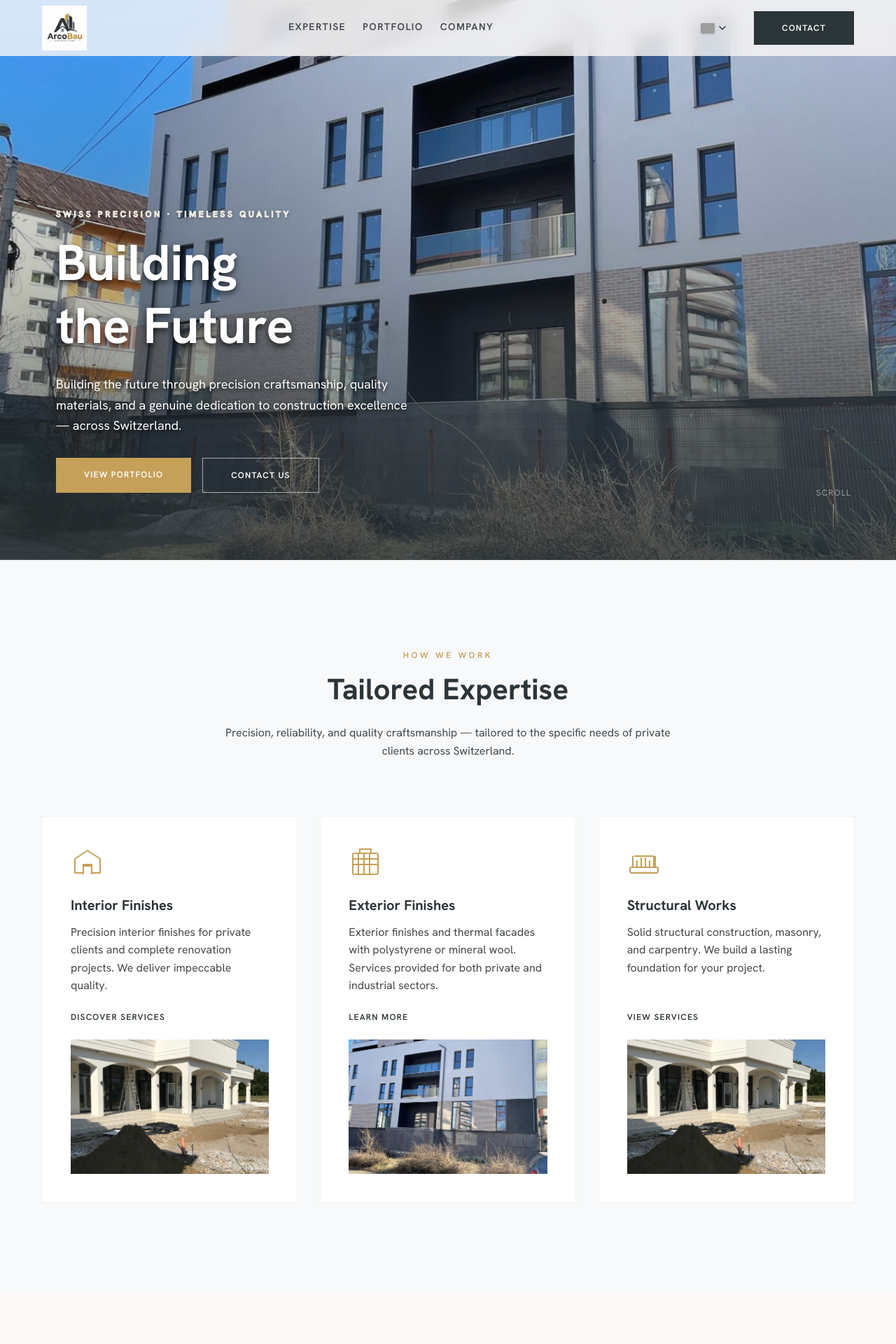
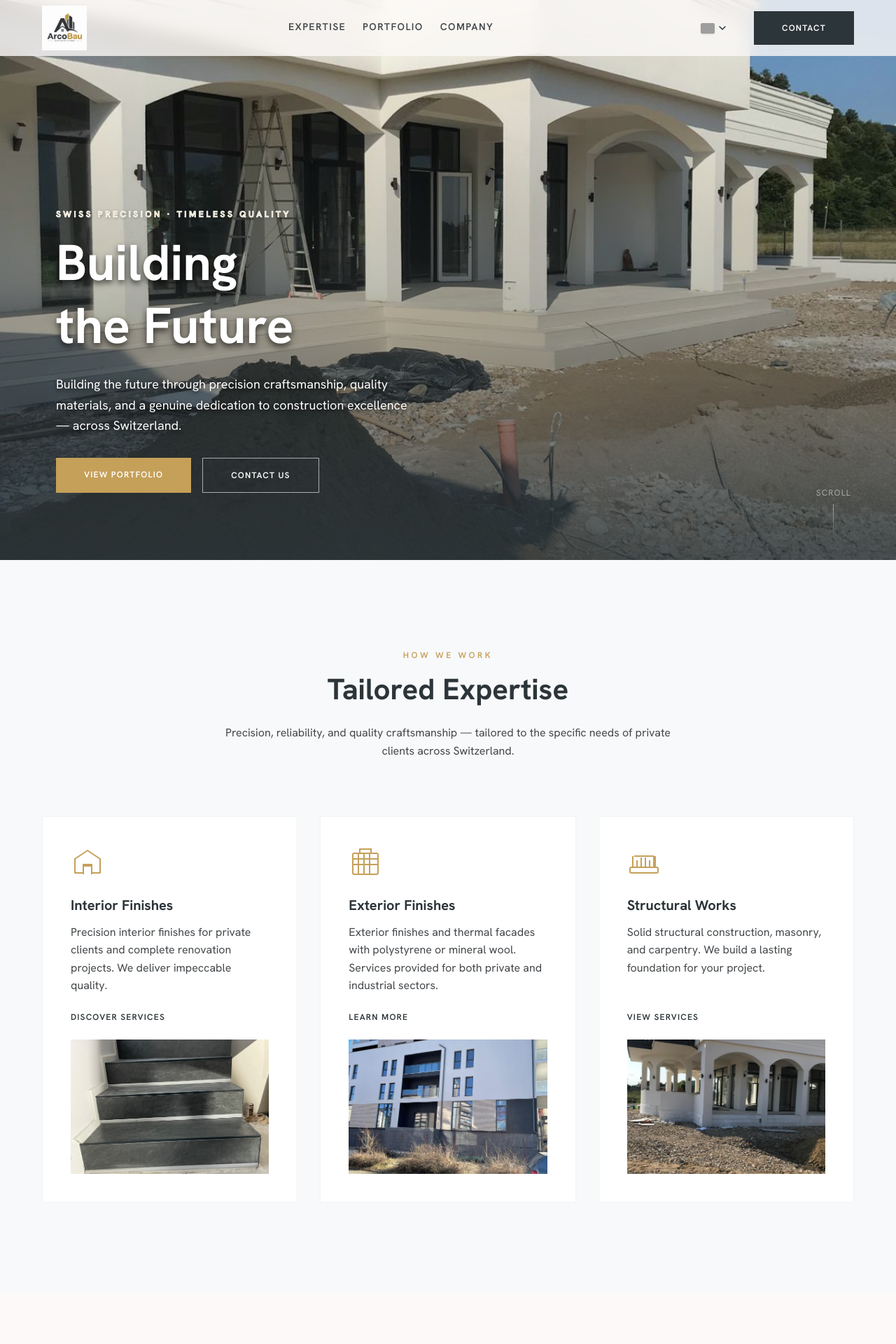
Before and after one commit to andy12b/arcobau, a Next.js app: page / in a window 1280 px wide. Shown: the top 1920 px of the page at 70% size. Built offline with nearby package versions, Linux system fonts and the light colour scheme; grey boxes are pictures that could not be loaded.

Commit message:
Update hero image and fix section labels

```diff
--- a/app/expertise/ExpertisePage.tsx
+++ b/app/expertise/ExpertisePage.tsx
@@ -22,7 +22,7 @@ export default function ExpertisePage() {
       body: t.expertise.services.resBody,
       cta: t.expertise.services.resCta,
       features: t.expertise.services.resFeatures,
-      img: "/images/fatade-case/fatade-case-1.jpeg",
+      img: "/images/ceramica/ceramica-6.jpeg",
       href: "/contact",
     },
     {
@@ -55,7 +55,7 @@ export default function ExpertisePage() {
       body: t.expertise.services.floorBody,
       cta: t.expertise.services.floorCta,
       features: t.expertise.services.floorFeatures,
-      img: "/images/fatade-case/fatade-case-1.jpeg",
+      img: "/images/fatade-case/fatade-case-4.jpeg",
       href: "/contact",
     },
   ];
--- a/app/page.tsx
+++ b/app/page.tsx
@@ -12,9 +12,9 @@ gsap.registerPlugin(ScrollTrigger);
 
 // Imagini hero din portofoliu real
 const heroImages = [
-  "/images/fatade-blocuri/fatade-blocuri-1.jpeg",
   "/images/fatade-case/fatade-case-1.jpeg",
-  "/images/ceramica/ceramica-2.jpeg",
+  "/images/ceramica/ceramica-4.jpeg",
+  "/images/fatade-blocuri/fatade-blocuri-3.jpeg",
 ];
 
 export default function HomePage() {
@@ -35,7 +35,7 @@ export default function HomePage() {
       description: t.home.services.privateClientsDesc,
       cta: t.home.services.discoverServices,
       href: "/expertise",
-      img: "/images/fatade-case/fatade-case-1.jpeg",
+      img: "/images/ceramica/ceramica-5.jpeg",
     },
     {
       icon: (
@@ -62,7 +62,7 @@ export default function HomePage() {
       description: t.home.services.flooringDesc,
       cta: t.home.services.viewServices,
       href: "/expertise",
-      img: "/images/fatade-case/fatade-case-1.jpeg",
+      img: "/images/fatade-case/fatade-case-3.jpeg",
     },
   ];
 
@@ -320,11 +320,11 @@ export default function HomePage() {
               { img: "/images/fatade-blocuri/fatade-blocuri-3.jpeg", categoryKey: "fatadeBlocuri" as const, titleKey: "project3" as const },
             ]).map((item, i) => {
               const titles = {
-                EN: ["Residential Complex", "Complete Interior Finish", "Hardwood Flooring"],
-                DE: ["Wohnanlage", "Kompletter Innenausbau", "Parkettboden"],
-                FR: ["Complexe Résidentiel", "Finition Intérieure Complète", "Parquet Bois"],
-                RO: ["Ansamblu Rezidențial", "Finisaj Interior Complet", "Parchet Lemn"],
-                IT: ["Complesso Residenziale", "Finitura Completa", "Parquet in Legno"],
+                EN: ["Premium Ceramic Tiling", "House Facade & Insulation", "Residential Block Facade"],
+                DE: ["Premium-Keramikfliesen", "Hausfassade & Isolierung", "Fassade für Wohnblöcke"],
+                FR: ["Carrelage Céramique Premium", "Façade & Isolation Maison", "Façade Immeuble Résidentiel"],
+                RO: ["Placări Ceramice Premium", "Izolație și Fațadă Casă", "Fațadă Bloc Rezidențial"],
+                IT: ["Piastrellatura in Ceramica", "Facciata e Isolamento Casa", "Facciata Condominio"],
               };
               const category = t.portfolio.categories[item.categoryKey];
               return (
```
